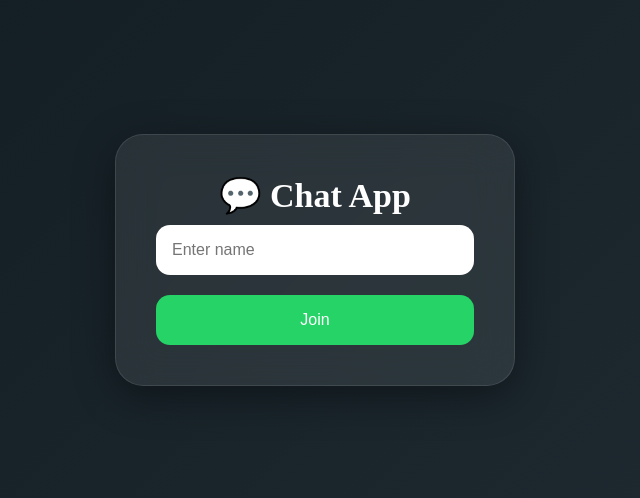
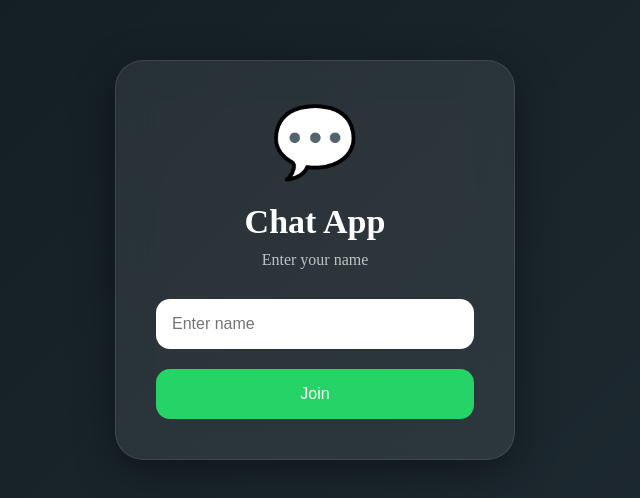
Before and after one commit to Shahpik22/chat-frontend, an Angular app: page / in a window 1280 px wide. Shown: the part 140-638 px from the top of the page, without its empty margins (325-965 px from the left). Built offline with nearby package versions, Linux system fonts and the light colour scheme.

Commit message:
Update header missing

```diff
--- a/src/app/app.component.html
+++ b/src/app/app.component.html
@@ -1,9 +1,13 @@
 <div class="app-container">
 
   <!-- LOGIN -->
-  <div class="login-card" *ngIf="!joined">
+  <div class="login-card" *ngIf="!joined && !roomId">
 
-    <h1>💬 Chat App</h1>
+    <div class="logo">💬</div>
+
+    <h1>Chat App</h1>
+
+    <p class="subtitle">Enter your name</p>
 
     <input type="text" [(ngModel)]="name" placeholder="Enter name" (keyup.enter)="joinChat()" />
 
@@ -26,6 +30,21 @@
   <!-- CHAT -->
   <div class="chat-container" *ngIf="joined && roomCreated">
 
+    <!-- HEADER -->
+    <div class="chat-header">
+
+      <div class="profile">
+        <div class="avatar">
+          {{ name.charAt(0).toUpperCase() }}
+        </div>
+
+        <div>
+          <div class="username">{{ roomId }}</div>
+          <!-- <div class="status">{{status}}</div> -->
+        </div>
+      </div>
+
+    </div>
     <!-- MESSAGES -->
     <div class="messages" #scrollMe>
 
```
